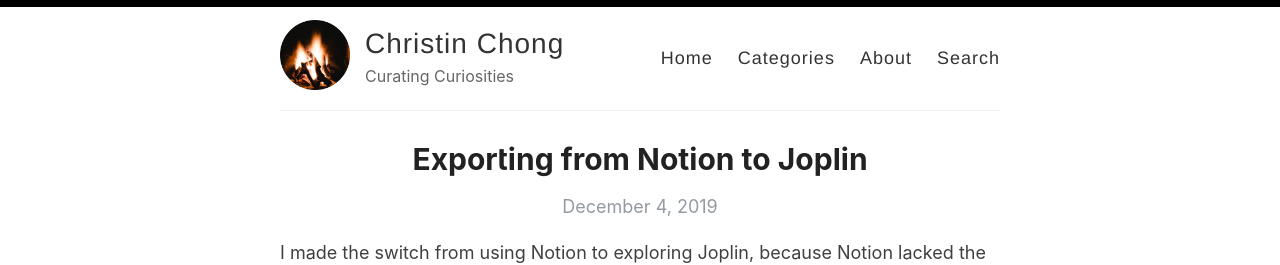
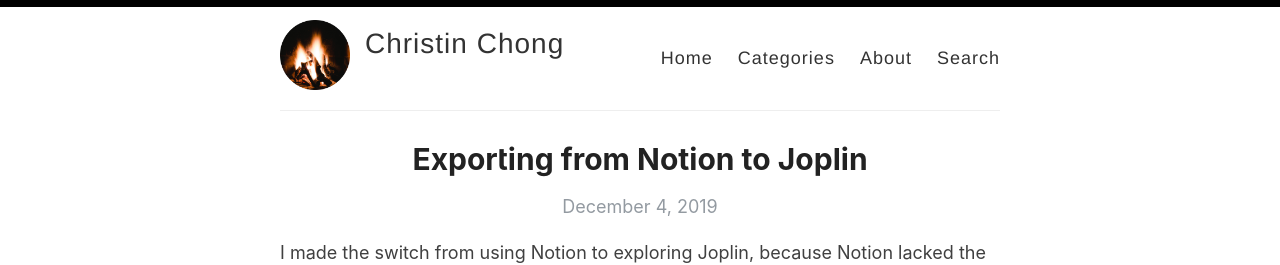
Before and after one commit to codestin/codestin.github.io, a Jekyll site: the page built from index.html, in a window 1280 px wide. Shown: the top 265 px of the page. Built offline with Jekyll 4.4.1, drawn with Linux system fonts in a browser that asks for light colours; the list of posts is cut into pages by our own code.

Commit message:
Update _config.yml

```diff
--- a/_config.yml
+++ b/_config.yml
@@ -9,7 +9,7 @@
 author: Christin Chong
 
 # Short bio or description (displayed in the header)
-description: Curating Curiosities
+description:
 
 # URL of your avatar or profile pic (you could use your GitHub profile pic)
 avatar: /images/logo.png
```
